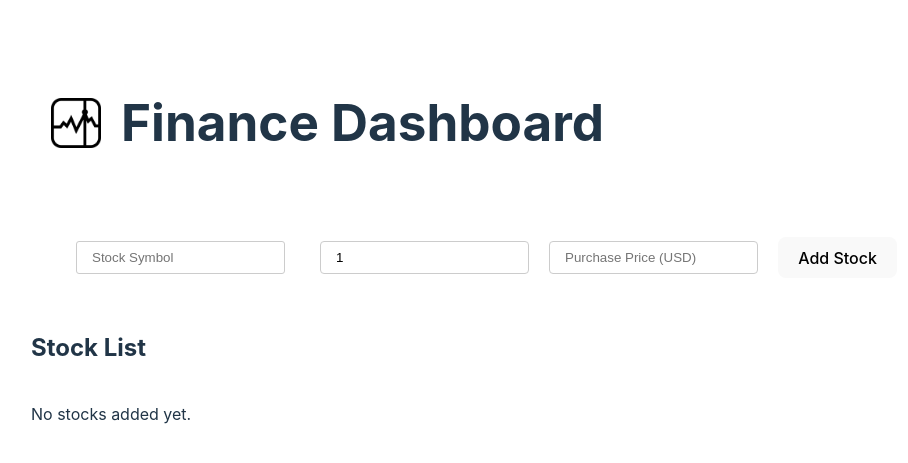
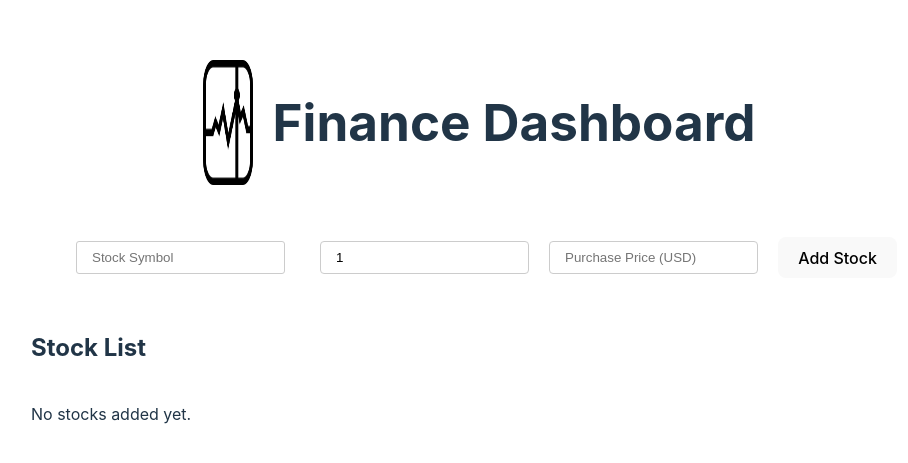
Before and after one commit to jayelinjiaqi/capstone-jayelin-se100, a React (Vite) app: page / in a window 1280 px wide. Shown: the part 159-622 px from the top of the page, without its empty margins (149-1057 px from the left). Built offline with nearby package versions, Linux system fonts and the light colour scheme.

Commit message:
Update Header.css

```diff
--- a/src/Header.css
+++ b/src/Header.css
@@ -1,7 +1,8 @@
 .header {
-    display: flex; /* Use flexbox for horizontal alignment */
-    align-items: center; /* Center items vertically */
-    padding: 20px; /* Add some padding */
+    display: flex;
+
+    justify-content: center;
+    padding: 20px;
 }
 
 .finance-logo {
```
